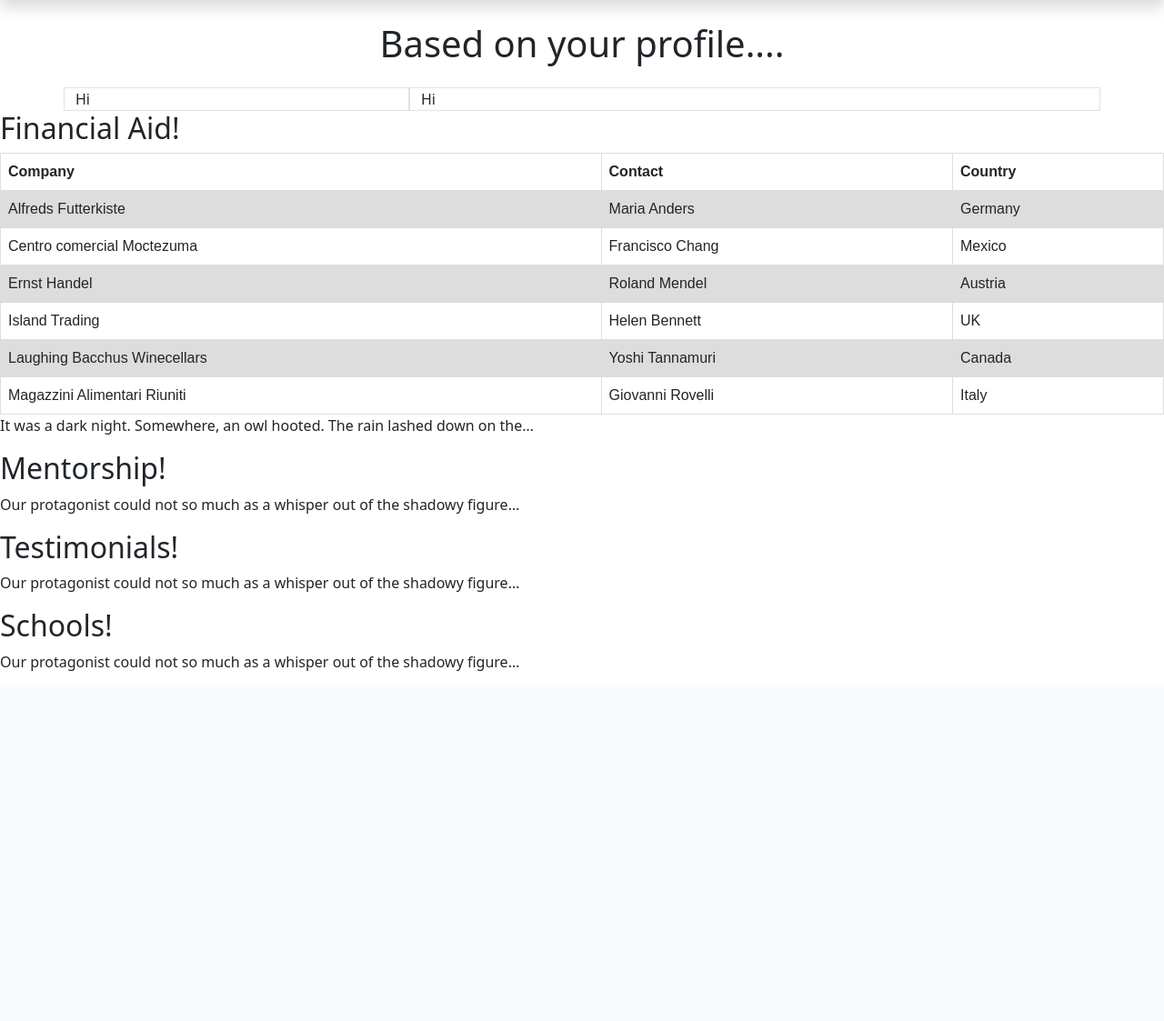
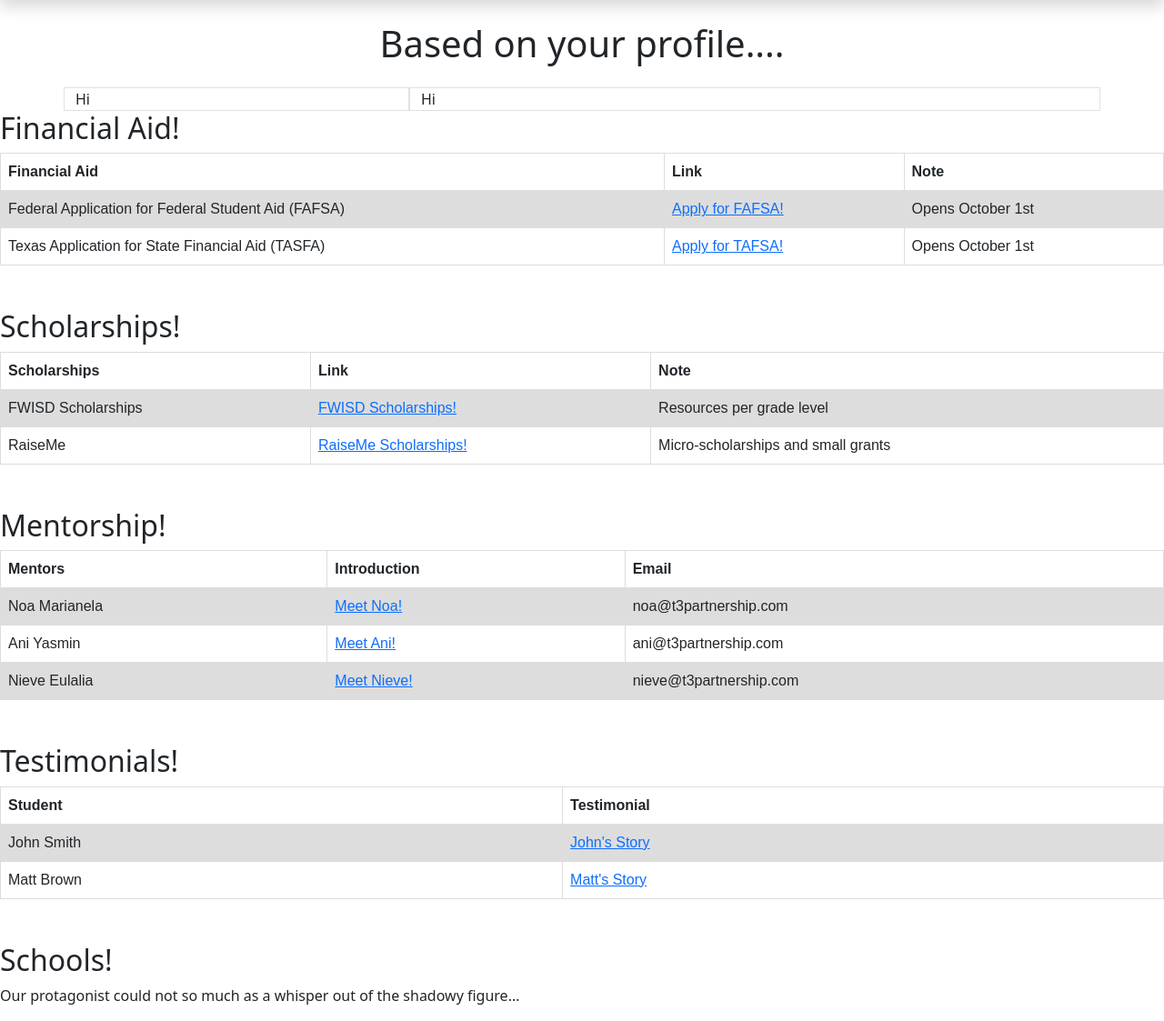
Before and after one commit to rod608/cfg-t3-hackathon, a Flask app: template templates/result.html in a window 1280 px wide. Shown: the part 66-1189 px from the top of the page at 91% size. Before the commit the page ends 804 px from the top, so only its background shows below. Run offline with Flask 2, Linux system fonts and the light colour scheme; the template is opened without the code that fills it, so the values that code supplies are empty; some web fonts are replaced.

Commit message:
Result.html update

```diff
--- a/templates/result.html
+++ b/templates/result.html
@@ -84,88 +84,165 @@
 
     <tr>
 
-      <th>Company</th>
+      <th>Financial Aid</th>
 
-      <th>Contact</th>
+      <th>Link</th>
 
-      <th>Country</th>
+      <th>Note</th>
 
     </tr>
 
     <tr>
 
-      <td>Alfreds Futterkiste</td>
+      <td>Federal Application for Federal Student Aid (FAFSA)</td>
 
-      <td>Maria Anders</td>
+      <td><a href="https://studentaid.gov/h/apply-for-aid/fafsa">Apply for FAFSA!</a></td>
 
-      <td>Germany</td>
+      <td>Opens October 1st</td>
 
     </tr>
 
     <tr>
 
-      <td>Centro comercial Moctezuma</td>
+      <td>Texas Application for State Financial Aid (TASFA)</td>
 
-      <td>Francisco Chang</td>
+      <td><a href="http://www.collegeforalltexans.com/index.cfm?objectid=A3119543-CBF8-C202-F1B0EEFD5F4B9805">Apply for TAFSA!</a></td>
 
-      <td>Mexico</td>
+      <td>Opens October 1st</td>
+
+    </tr>
+
+
+  </table>
+
+  <br></br>
+
+<h2>Scholarships!</h2>
+<table>
+
+    <tr>
+
+      <th>Scholarships</th>
+
+      <th>Link</th>
+
+      <th>Note</th>
 
     </tr>
 
     <tr>
 
-      <td>Ernst Handel</td>
+      <td>FWISD Scholarships</td>
 
-      <td>Roland Mendel</td>
+      <td><a href="https://www.fwisd.org/Page/2509">FWISD Scholarships!</a></td>
 
-      <td>Austria</td>
+      <td>Resources per grade level</td>
 
     </tr>
 
     <tr>
 
-      <td>Island Trading</td>
+      <td>RaiseMe</td>
 
-      <td>Helen Bennett</td>
+      <td><a href="https://www.raise.me">RaiseMe Scholarships!</a></td>
 
-      <td>UK</td>
+      <td>Micro-scholarships and small grants</td>
+
+    </tr>
+
+
+  </table>
+
+  <br></br>
+
+<h2>Mentorship!</h2>
+<table>
+
+    <tr>
+
+      <th>Mentors</th>
+
+      <th>Introduction</th>
+
+      <th>Email</th>
 
     </tr>
 
     <tr>
 
-      <td>Laughing Bacchus Winecellars</td>
+      <td>Noa Marianela</td>
 
-      <td>Yoshi Tannamuri</td>
+      <td><a href="https://www.behindthename.com/random/random.php?gender=f&number=2&sets=1&surname=&showextra=yes&usage_spa=1"> Meet Noa!</a></a></td>
 
-      <td>Canada</td>
+      <td>noa@t3partnership.com</td>
 
     </tr>
 
     <tr>
 
-      <td>Magazzini Alimentari Riuniti</td>
+        <td>Ani Yasmin</td>
 
-      <td>Giovanni Rovelli</td>
+        <td><a href="https://www.behindthename.com/random/random.php?gender=f&number=2&sets=1&surname=&showextra=yes&usage_spa=1"> Meet Ani!</a></a></td>
 
-      <td>Italy</td>
+        <td>ani@t3partnership.com</td>
+
+      </tr>
+
+      <tr>
+
+        <td>Nieve Eulalia</td>
+
+        <td><a href="https://www.behindthename.com/random/random.php?gender=f&number=2&sets=1&surname=&showextra=yes&usage_spa=1"> Meet Nieve!</a></a></td>
+
+        <td>nieve@t3partnership.com</td>
+
+      </tr>
+
+
+
+
+  </table>
+
+<br></br>
+
+<h2>Testimonials!</h2>
+
+<table>
+
+    <tr>
+
+      <th>Student</th>
+
+      <th>Testimonial</th>
+
 
     </tr>
 
+    <tr>
+
+      <td>John Smith</td>
+
+      <td><a href="https://www.behindthename.com/random/random.php?gender=f&number=2&sets=1&surname=&showextra=yes&usage_spa=1"> John's Story</a></a></td>
+
+
+    </tr>
+
+    <tr>
+
+        <td>Matt Brown</td>
+
+        <td><a href="https://www.behindthename.com/random/random.php?gender=f&number=2&sets=1&surname=&showextra=yes&usage_spa=1"> Matt's Story</a></a></td>
+
+
+      </tr>
+
+
+
+
+
   </table>
 
-<p>
-  It was a dark night. Somewhere, an owl hooted. The rain lashed down on the…
-</p>
-
-<h2>Mentorship!</h2>
-
-<p>Our protagonist could not so much as a whisper out of the shadowy figure…</p>
-
-<h2>Testimonials!</h2>
-
-<p>Our protagonist could not so much as a whisper out of the shadowy figure…</p>
-
+  <br></br>
 <h2>Schools!</h2>
 
 <body>
```
